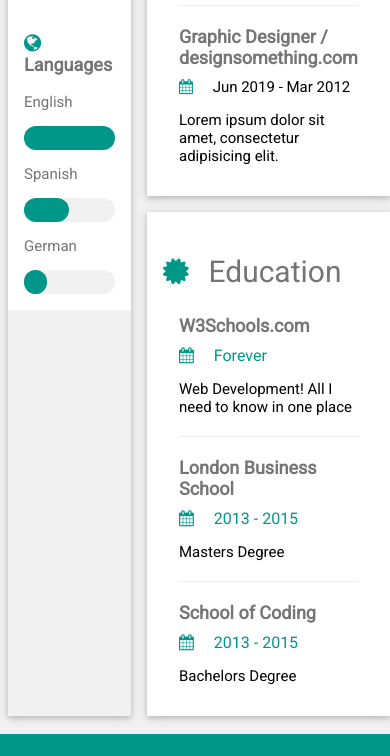
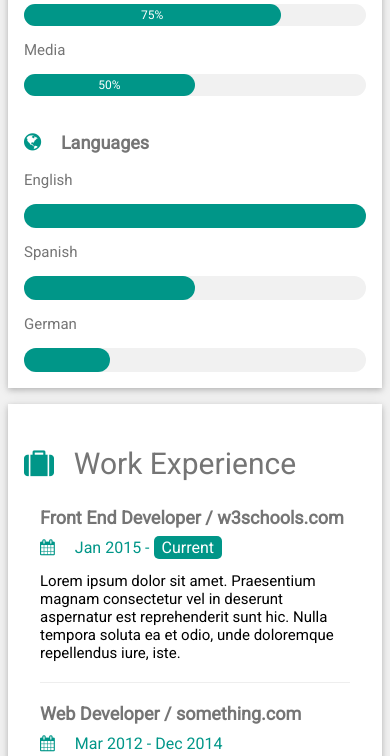
Before and after one commit to ShantYezekyan/L7H1_CV_Template, a plain HTML site: page index.html in a window 390 px wide. Shown: the part 698-1454 px from the top of the page. Drawn offline with Linux system fonts and the light colour scheme.

Commit message:
add media queries and minor fixes

```diff
--- a/CSS/style.less
+++ b/CSS/style.less
@@ -241,3 +241,13 @@ footer {
         color: white;
     }
 }
+
+@media only screen and (max-width: 600px) {
+    main {
+        grid-template-columns: 1fr;
+        grid-template-areas:
+        'section1'
+        'section2'
+        'section3';
+    }
+}
--- a/index.html
+++ b/index.html
@@ -92,7 +92,6 @@
 
                 </div>
 
-
             </div>
 
         </section>
@@ -105,7 +104,7 @@
 
             <div class="work_content">
                 <h3>Front End Developer / w3schools.com</h3>
-                <div class="work_history_timePeriod">
+                <div class="history_timePeriod">
                     <i class="fa fa-calendar"></i>
                     Jan 2015 - <span>Current</span>
                 </div>
@@ -119,7 +118,7 @@
 
             <div class="work_content">
                 <h3>Web Developer / something.com</h3>
-                <div class="work_history_timePeriod">
+                <div class="history_timePeriod">
                     <i class="fa fa-calendar"></i>
                     Mar 2012 - Dec 2014
                 </div>
@@ -133,7 +132,7 @@
 
             <div class="work_content">
                 <h3>Graphic Designer / designsomething.com</h3>
-                <div class="work_history_timePeriod">
+                <div class="history_timePeriod">
                     <i class="fa fa-calendar"></i>
                     Jun 2019 - Mar 2012
                 </div>
@@ -143,13 +142,7 @@
 
             </div>
 
-
-
         </section>
-
-
-
-
 
         <section class="education container">
 
@@ -169,7 +162,6 @@
                 </p>
 
                 <hr>
-
             </div>
 
             <div class="education_content">
@@ -197,7 +189,6 @@
 
             </div>
 
-
         </section>
 
     </main>
```
Also changed, not shown: CSS/style.css.
